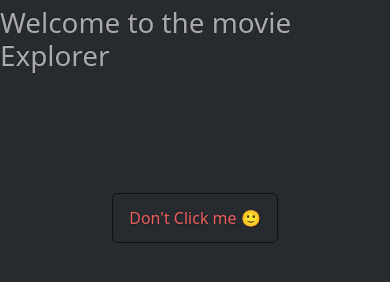
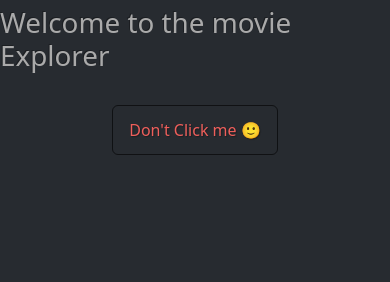
Before and after one commit to Qhaweisthename/MovieExplorer, a website: page index.html in a window 390 px wide. Shown: the part 58-340 px from the top of the page. Drawn offline with nearby package versions, Linux system fonts and the light colour scheme; no server answers.

Commit message:
adjustments UI on mobile

```diff
--- a/index.html
+++ b/index.html
@@ -40,7 +40,7 @@
     </section>
 
     <!--movie cards-->
-<section id="top-rated-movies" class="movie-layouts p-5">
+<section id="top-rated-movies" class="movie-layouts p-1">
 <div id="top_rated"></div>
 <div id="popular"></div>
 <div id="upcoming"></div>
```
